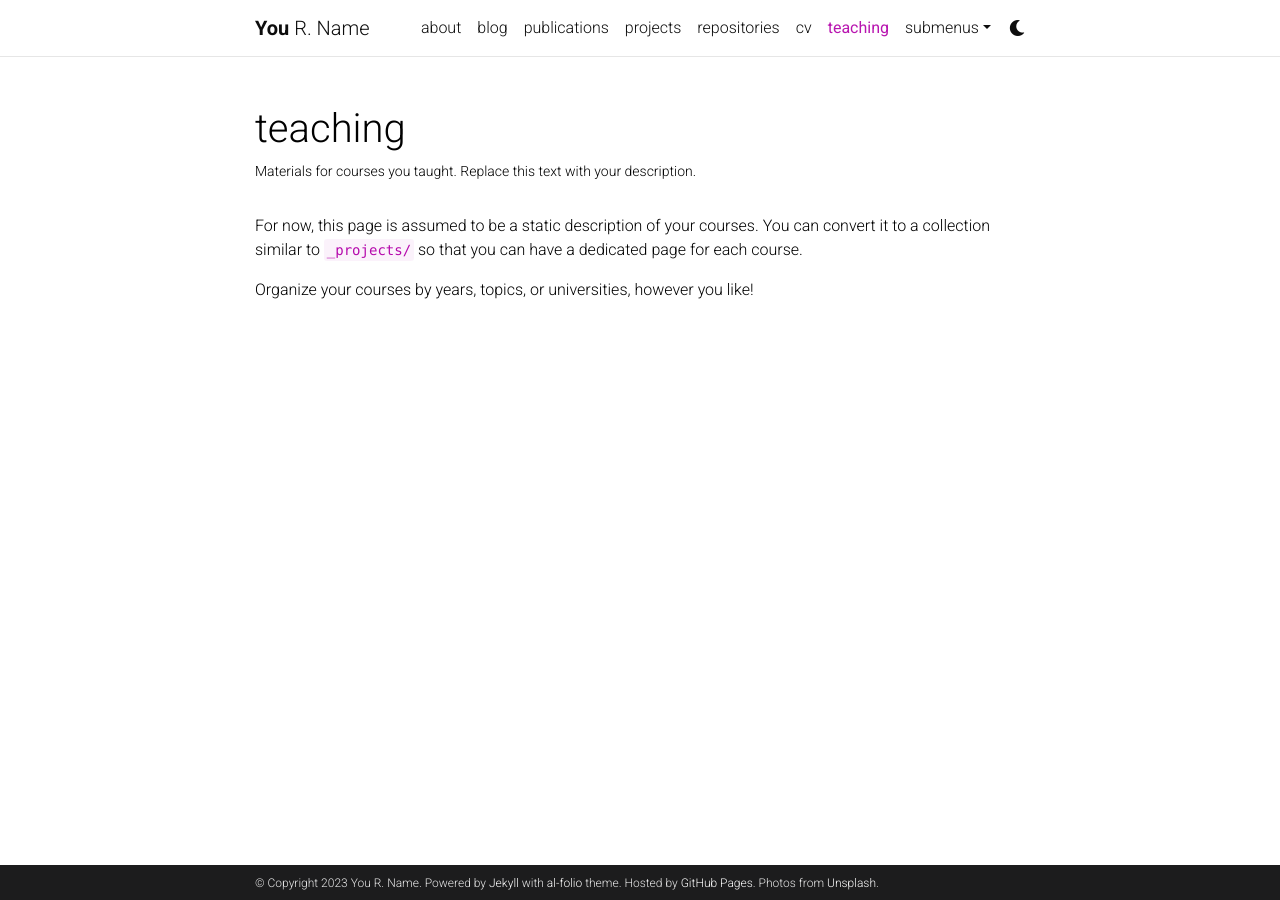
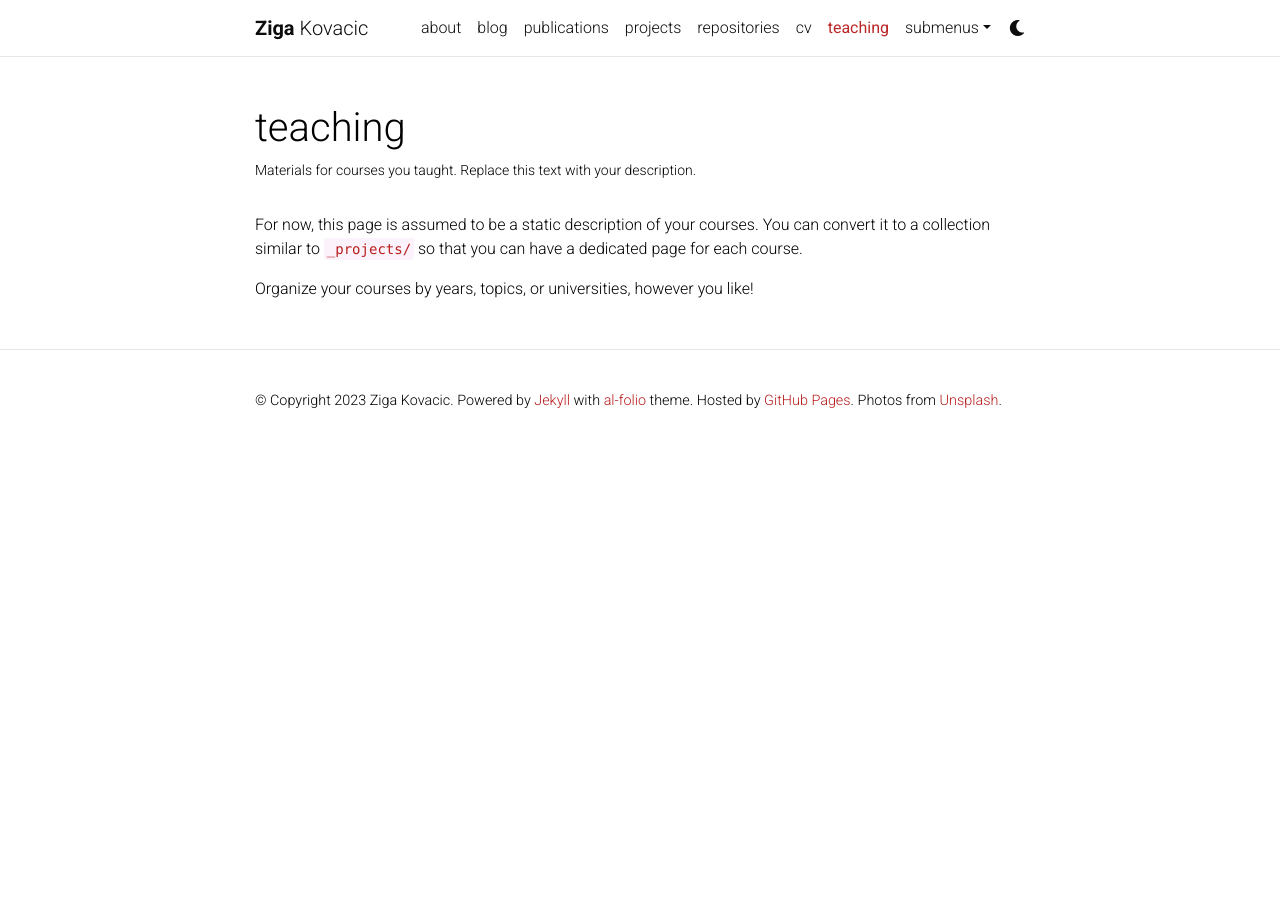
Before and after one commit to zzigak/web, a Jekyll site: the page built from _pages/teaching.md, in a window 1280 px wide. Built offline with Jekyll 4.4.1, drawn with Linux system fonts in a browser that asks for light colours; comment, search, counter and statistics services are not loaded; a style sheet for code colours, icons or effects is not loaded.

Commit message:
played around a bit

```diff
--- a/Gemfile
+++ b/Gemfile
@@ -14,7 +14,7 @@ group :jekyll_plugins do
     gem 'jekyll-sitemap'
     gem 'jekyll-twitter-plugin'
     gem 'jemoji'
-    gem 'mini_racer'
+   # gem 'mini_racer'
     gem 'unicode_utils'
     gem 'webrick'
 end
--- a/_config.yml
+++ b/_config.yml
@@ -3,9 +3,9 @@
 # -----------------------------------------------------------------------------
 
 title: blank # the website title (if blank, full name will be used instead)
-first_name: You
-middle_name: R.
-last_name: Name
+first_name: Ziga
+middle_name:
+last_name: Kovacic
 email: you@example.com
 description: > # the ">" symbol means to ignore newlines until "footer_text:"
   A simple, whitespace theme for academics. Based on [*folio](https://github.com/bogoli/-folio) design.
@@ -32,7 +32,7 @@ highlight_theme_light: github   # https://github.com/jwarby/jekyll-pygments-them
 highlight_theme_dark: native    # https://github.com/jwarby/jekyll-pygments-themes
 
 # repo color theme
-repo_theme_light: default       # https://github.com/anuraghazra/github-readme-stats/blob/master/themes/README.md
+repo_theme_light: dark      # https://github.com/anuraghazra/github-readme-stats/blob/master/themes/README.md
 repo_theme_dark: dark           # https://github.com/anuraghazra/github-readme-stats/blob/master/themes/README.md
 repo_trophies:
   enabled: true
@@ -45,14 +45,14 @@ repo_trophies:
 # will use title and url fields
 # Take a look to https://github.com/jekyll/jekyll-feed for more customization
 
-rss_icon: true
+rss_icon: false
 
 # -----------------------------------------------------------------------------
 # Layout
 # -----------------------------------------------------------------------------
 
 navbar_fixed: true
-footer_fixed: true
+footer_fixed: false
 
 # Dimensions
 max_width: 800px
@@ -71,9 +71,9 @@ og_image: # The site-wide (default for all links) Open Graph preview image
 # Social integration
 # -----------------------------------------------------------------------------
 
-github_username: # your GitHub user name
+github_username: zzigak # your GitHub user name
 gitlab_username: # your GitLab user name
-twitter_username: # your Twitter handle
+twitter_username: zzigakovacic # your Twitter handle
 mastodon_username: # your mastodon instance+username in the format instance.tld/@username
 linkedin_username: # your LinkedIn user name
 telegram_username: # your Telegram user name
@@ -137,7 +137,7 @@ related_blog_posts:
 # Follow instructions on https://giscus.app/ to setup for your repo to fill out
 # the information below.
 giscus:
-  repo: alshedivat/al-folio      # <your-github-user-name>/<your-github-repo-name>
+  repo: zzigak/zzigak.github.io     # <your-github-user-name>/<your-github-repo-name>
   repo_id: MDEwOlJlcG9zaXRvcnk2MDAyNDM2NQ==
   category: Comments             # name of the category under which discussions will be created
   category_id: DIC_kwDOA5PmLc4CTBt6
@@ -354,7 +354,7 @@ enable_navbar_social:       false  # enables displaying social links in the
 enable_project_categories:  true   # enables categorization of projects into
                                    # multiple categories
 enable_medium_zoom:         true   # enables image zoom feature (as on medium.com)
-enable_progressbar:         true   # enables a horizontal progress bar linked to the vertical scroll position
+enable_progressbar:         false # enables a horizontal progress bar linked to the vertical scroll position
 
 # -----------------------------------------------------------------------------
 # Library versions
--- a/_data/repositories.yml
+++ b/_data/repositories.yml
@@ -1,6 +1,5 @@
 github_users:
-  - torvalds
-  - alshedivat
+  - zzigak
 
 github_repos:
   - alshedivat/al-folio
--- a/_sass/_themes.scss
+++ b/_sass/_themes.scss
@@ -1,7 +1,7 @@
 /*******************************************************************************
  * Themes
  ******************************************************************************/
-
+/*
 :root {
   --global-bg-color: #{$white-color};
   --global-code-bg-color: #{$code-bg-color-light};
@@ -31,8 +31,81 @@
   .repo-img-dark {
     display: none;
   }
+}*/
+
+// Day theme colors
+$burnt-orange-color:          #E65100 !default;                         // orange 900 material.io
+$light-burnt-orange-color:    #FF9800 !default;                         // orange 500 material.io
+// $light-burnt-orange-color:    lighten($burnt-orange-color, 10%);
+
+// Night theme colors
+$bluish-green-color:           #2ce0a1 !default;
+$dark-bluish-green-color:      darken($bluish-green-color, 10%);
+$card-grey-color:              #212121 !default;
+
+:root {
+  $theme-color: lighten(#8C1515, 10%); // Cardinal Red
+  $theme-color-clear: lighten($theme-color, 0%);
+  $theme-clear-year: lighten($theme-color, 0%);
+  $theme-color-light: lighten($theme-color, 50%);
+  $theme-color-dark: darken($theme-color, 0%);
+
+  --global-bg-color: #{$white-color};
+  --global-code-bg-color: #{$code-bg-color-light};
+  --global-text-color: #{$black-color};
+  --global-text-color-light: #{$grey-color};
+  --global-theme-color: #{$theme-color};
+  --global-hover-color: #{$purple-color};
+  --global-footer-bg-color: #{$grey-color-dark};
+  --global-footer-text-color: #{$grey-color-light};
+  --global-footer-link-color: #{$white-color};
+ --global-distill-app-color: #{$grey-color};
+  --global-divider-color: rgba(0,0,0,.1);
+  --global-card-bg-color: #{$white-color};
+
+  .fa-sun {
+    display : none;
+  }
+  .fa-moon {
+    padding-left: 10px;
+    padding-top: 12px;
+    display : block;
+  }
+
+  .repo-img-light {
+    display: block;
+  }
+  .repo-img-dark {
+    display: none;
+  }
 }
 
+
+html[data-theme='dark'] {
+  --global-bg-color: #{$black-color};
+  --global-code-bg-color: #{$code-bg-color-dark};
+  --global-text-color: #{$grey-color-light};
+  --global-text-color-light: #{$grey-color};
+  --global-theme-color: #{$bluish-green-color};
+  --global-hover-color: #{$dark-bluish-green-color};
+  --global-footer-bg-color: #{$grey-color-light};
+  --global-footer-text-color: #{$grey-color-dark};
+  --global-footer-link-color: #{$black-color};
+  --global-distill-app-color: #{$grey-color-light};
+  --global-divider-color: #{$bluish-green-color};
+  --global-card-bg-color: #{$card-grey-color};
+
+  .fa-sun {
+    padding-left: 10px;
+    padding-top: 12px;
+    display : block;
+  }
+  .fa-moon {
+    display : none;
+  }
+}
+
+/*
 html[data-theme='dark'] {
   --global-bg-color: #{$grey-color-dark};
   --global-code-bg-color: #{$code-bg-color-dark};
@@ -63,3 +136,5 @@ html[data-theme='dark'] {
     display: block;
   }
 }
+
+*/
```
